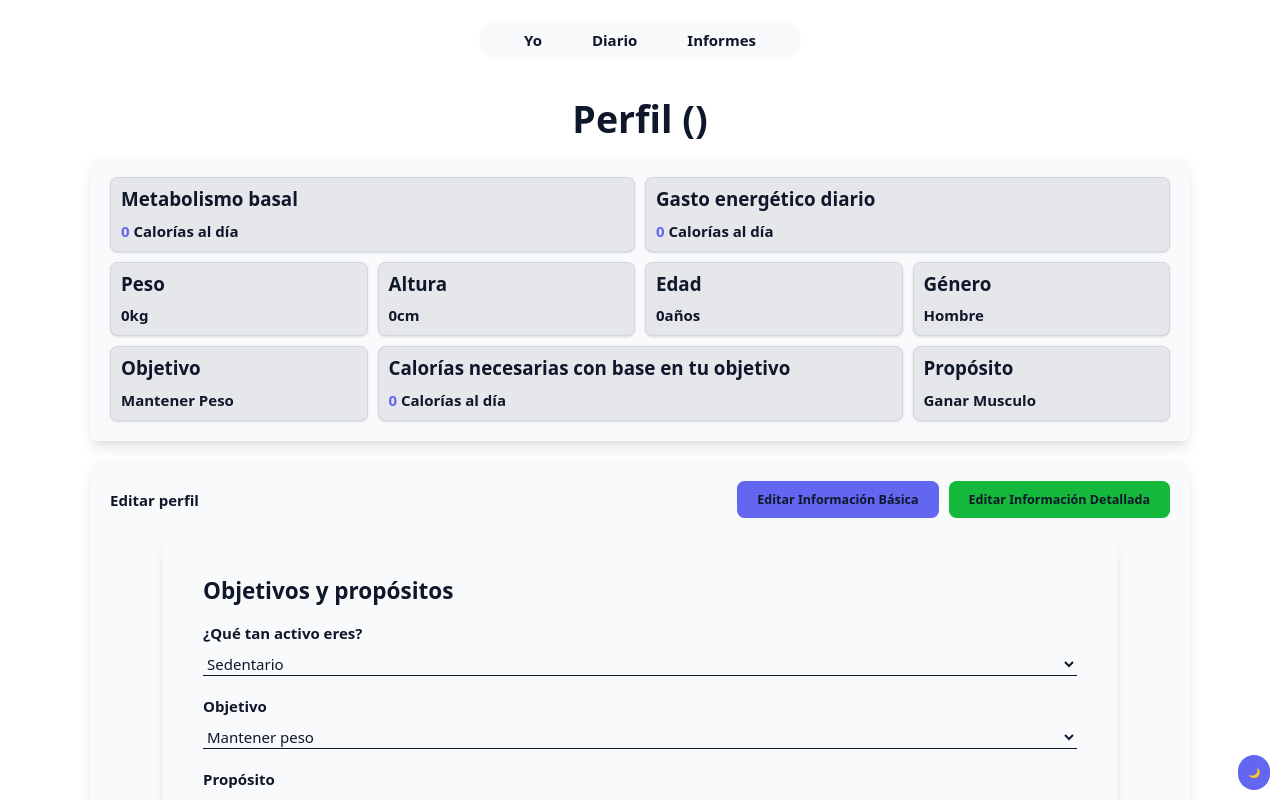
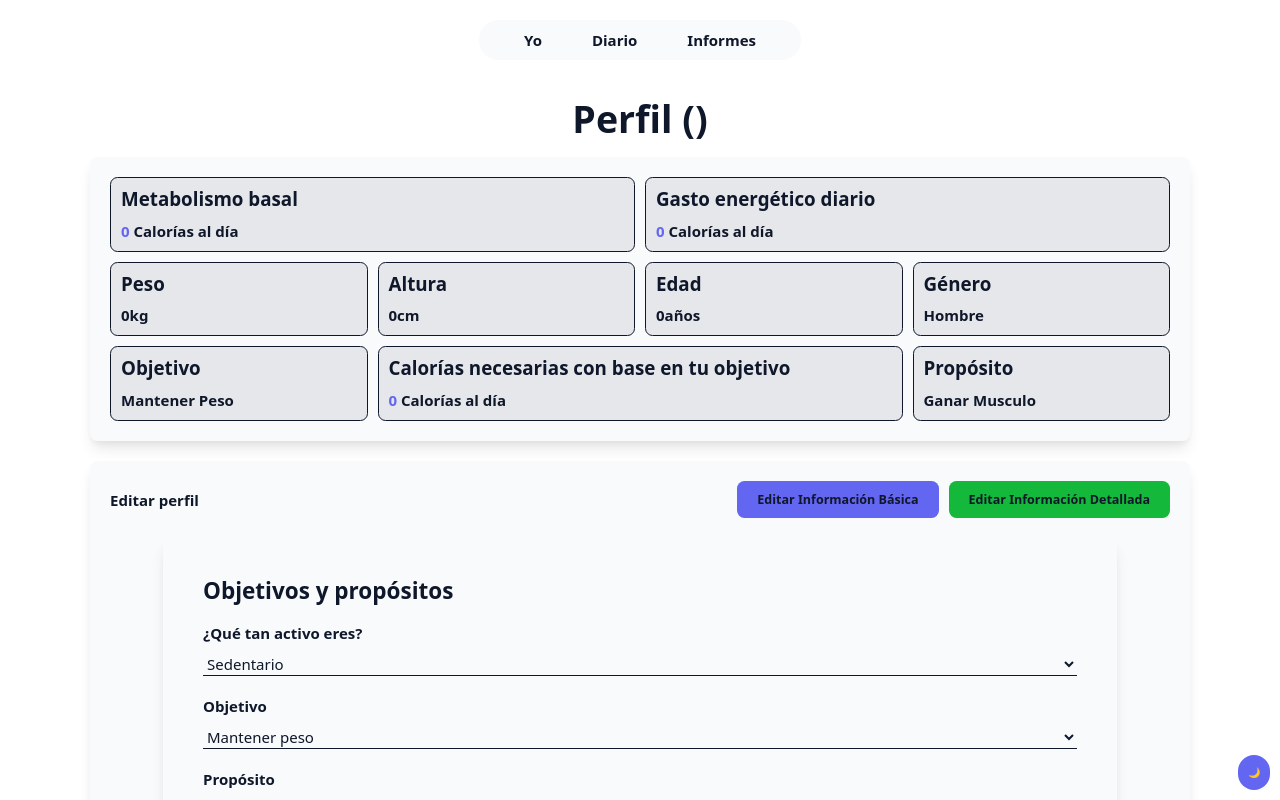
Before and after one commit to Jota-ato/FitMetric, a React (Vite) app: page /profile/edit-detail-info in a window 1280 px wide. Shown: the top 800 px of the page. Built offline with nearby package versions, Linux system fonts and the light colour scheme; no server answers.

Commit message:
fix: fix error with colors in me component

```diff
--- a/src/components/Pages/MeSectionComponents/CaloriesCard.tsx
+++ b/src/components/Pages/MeSectionComponents/CaloriesCard.tsx
@@ -1,7 +1,7 @@
 
 export default function CaloriesCard({ name, calories }: { name: string, calories: number }) {
     return (
-        <div className="col-span-2 bg-gray-200 rounded-xl p-4 shadow border border-gray-300 dark:border-gray-600 space-y-4">
+        <div className="col-span-2 bg-surface-gray rounded-xl p-4 border border-surface-dark space-y-4">
             <h2 className="md:text-3xl text-2xl font-bold">{name}</h2>
             <p className="text-2xl font-bold"><span className="font-black text-primary">{Math.round(calories)}</span>{' '}
                 Calorías al día</p>
--- a/src/components/Pages/MeSectionComponents/DataCard.tsx
+++ b/src/components/Pages/MeSectionComponents/DataCard.tsx
@@ -12,7 +12,7 @@ type DataCardProps = {
 export default function DataCard({ title, value, unit, tailwindStyles }: DataCardProps) {
 
     return (
-        <div className={`bg-gray-200 rounded-xl p-4 shadow border border-gray-300 dark:border-gray-600 space-y-4 ${tailwindStyles}`} >
+        <div className={`bg-surface-gray rounded-xl p-4 border border-surface-dark space-y-4 ${tailwindStyles}`} >
             <h3 className="text-3xl font-bold">{title}</h3>
             {typeof value === "number" ? <p className="text-2xl font-bold">{value}{unit}</p> : (value === "Male" || value === "Female") ? <p className="text-2xl font-bold">{translateGender(value)}</p> : (value === "Gain Muscle" || value === "Maintain Muscle" || value === "Lose Fat") ? <p className="text-2xl font-bold">{translatePurpose(value as PurposeType)}</p> : <p className="text-2xl font-bold">{translateGoal(value as GoalType)}</p>}
         </div>
```
